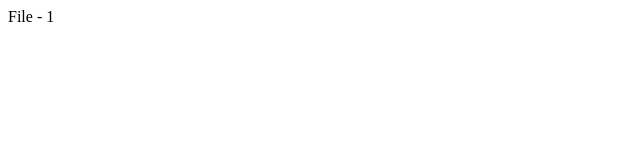
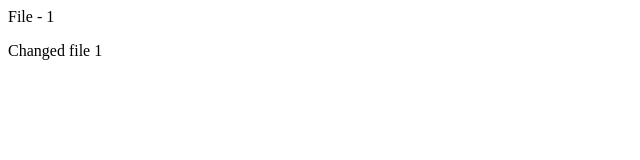
Before and after one commit to doduckhangCNTT/DemoGitHub, a plain HTML site: page file1.html in a window 1280 px wide. Shown: the full height of the page, 0-640 px from the left. Drawn offline with Linux system fonts and the light colour scheme.

Commit message:
Change file1

```diff
--- a/file1.html
+++ b/file1.html
@@ -7,5 +7,6 @@
   </head>
   <body>
     File - 1
+    <p>Changed file 1</p>
   </body>
 </html>
```
